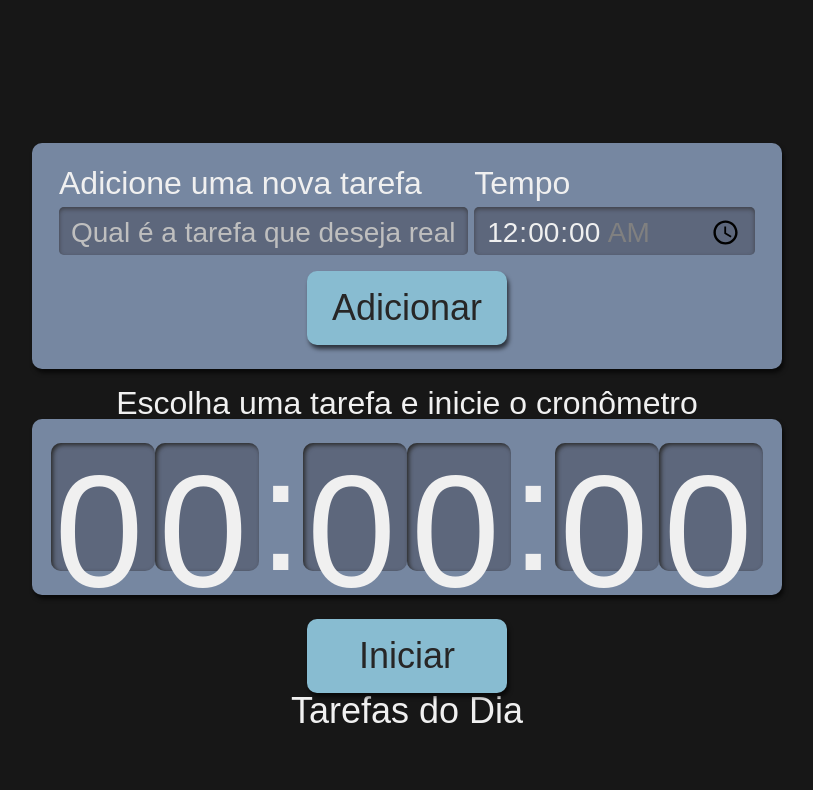
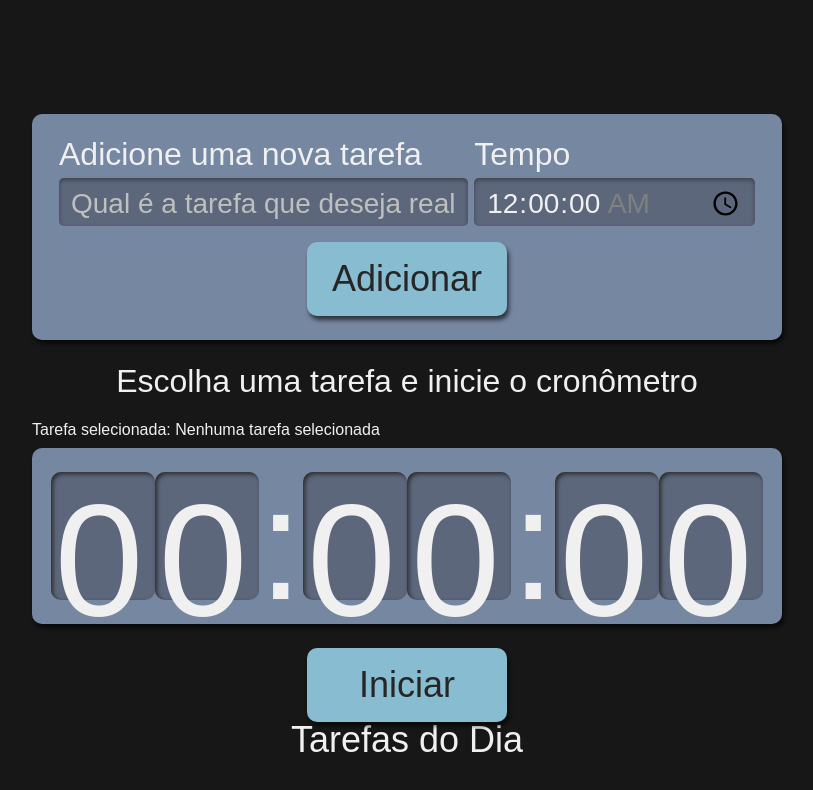
Before and after one commit to lucianogomes02/alura-studies, a React (Create React App) app: page / in a window 1280 px wide. Shown: the top 790 px of the page, without its empty margins (51-864 px from the left). Built offline with nearby package versions, Linux system fonts and the light colour scheme.

Commit message:
refactor: add task name to selected task in cronometer

```diff
--- a/src/components/Cronometro/Cronometro.module.scss
+++ b/src/components/Cronometro/Cronometro.module.scss
@@ -3,7 +3,7 @@
     flex-direction: column;
     align-items: center;
     grid-area: cronometro;
-    margin-top: 18px;
+    margin-top: 25px;
 
     .relogioWrapper {
       align-items: center;
@@ -21,6 +21,13 @@
 
     .titulo {
       font-size: 2rem;
+    }
+
+    .subtitulo {
+      font-size: 1rem;
+      margin-top: 25px;
+      margin-bottom: 10px;
+      align-self: flex-start;
     }
 
     button {
--- a/src/components/Cronometro/index.tsx
+++ b/src/components/Cronometro/index.tsx
@@ -36,6 +36,7 @@ export default function Cronometro({ tarefaSelecionada, finalizarTarefa, cronome
     return (
         <div className={style.cronometro}>
             <p className={style.titulo}>Escolha uma tarefa e inicie o cronômetro</p>
+            <p className={style.subtitulo}>Tarefa selecionada: {tarefaSelecionada ? tarefaSelecionada.nome: 'Nenhuma tarefa selecionada'}</p>
             <div className={style.relogioWrapper}>
                 <Relogio tempoInicial={tempo} />
             </div>
```
